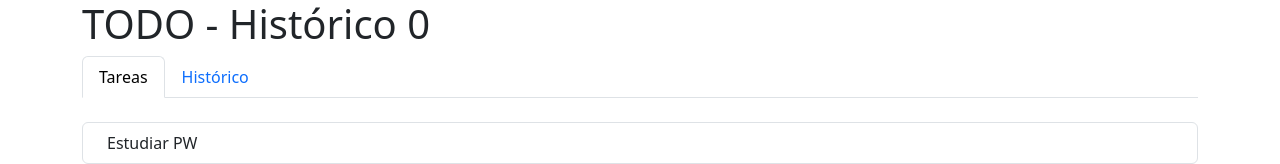
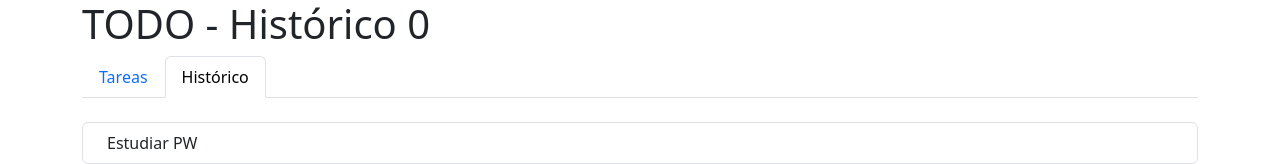
Before and after one commit to ulima-pw/2025_1-651-2.TODOApp, a React (Vite) app: page /historico in a window 1280 px wide. Shown: the top 164 px of the page. Built offline with nearby package versions, Linux system fonts and the light colour scheme.

Commit message:
Agregando funcionalidad dinamica de component Navegacion

```diff
--- a/src/components/Navegacion.tsx
+++ b/src/components/Navegacion.tsx
@@ -1,16 +1,25 @@
 import { Link } from "react-router-dom"
 
-const Navegacion = () => {
+export enum Pagina {
+    Main, Historico
+}
+
+interface NavegacionProps {
+    pagina : Pagina
+}
+
+const Navegacion = (props : NavegacionProps) => {
     return <div>
         { /* Seccion Tabs  */ }
         <ul className="nav nav-tabs">
             <li className="nav-item">
-            <a className="nav-link active" href="#">
-                Tareas
-            </a>
+                <Link className={`nav-link ${ props.pagina == Pagina.Main ? "active" : "" }`} to="/">
+                    Tareas
+                </Link>
             </li>
             <li className="nav-item">
-                <Link className="nav-link" to="/historico">
+                <Link className={`nav-link ${ props.pagina == Pagina.Historico ? "active" : "" }`}
+                    to="/historico">
                     Histórico
                 </Link>
             </li>
--- a/src/pages/HistoricoPage.tsx
+++ b/src/pages/HistoricoPage.tsx
@@ -1,5 +1,5 @@
 import ListaTODOs, { type TODO } from "../components/ListaTODOs"
-import Navegacion from "../components/Navegacion"
+import Navegacion, { Pagina } from "../components/Navegacion"
 import Titulo from "../components/Titulo"
 
 const HistoricoPage = () => {
@@ -8,7 +8,7 @@ const HistoricoPage = () => {
     ]
     return <div className="container">
         <Titulo texto="TODO - Histórico" />
-        <Navegacion />
+        <Navegacion pagina={ Pagina.Historico }/>
         <ListaTODOs todos={ listaHistorico }
             esHistorico={ true } />
     </div>
--- a/src/pages/MainPage.tsx
+++ b/src/pages/MainPage.tsx
@@ -1,7 +1,7 @@
 import { useState } from "react"
 import Formulario from "../components/Formulario"
 import ListaTODOs, { type TODO } from "../components/ListaTODOs"
-import Navegacion from "../components/Navegacion"
+import Navegacion, { Pagina } from "../components/Navegacion"
 import Titulo from "../components/Titulo"
 
 const MainPage = () => {
@@ -18,7 +18,7 @@ const MainPage = () => {
 
     return <div className="container">
         <Titulo texto="TODO App"/>
-        <Navegacion />
+        <Navegacion pagina={ Pagina.Main } />
         <Formulario agregar={ agregarTODO }/>
         <ListaTODOs todos={ listaTODOs }
             esHistorico={ false }/>
--- a/tsconfig.app.json
+++ b/tsconfig.app.json
@@ -19,7 +19,7 @@
     "strict": true,
     "noUnusedLocals": true,
     "noUnusedParameters": true,
-    "erasableSyntaxOnly": true,
+    "erasableSyntaxOnly": false,
     "noFallthroughCasesInSwitch": true,
     "noUncheckedSideEffectImports": true
   },
```
